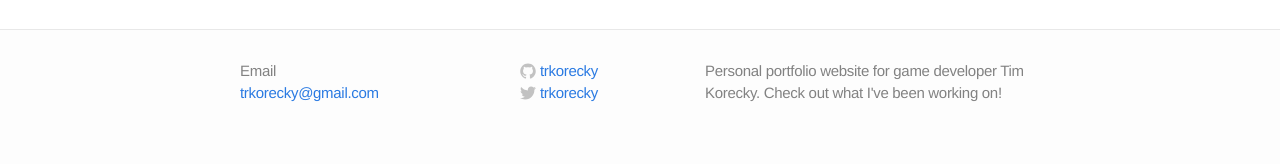
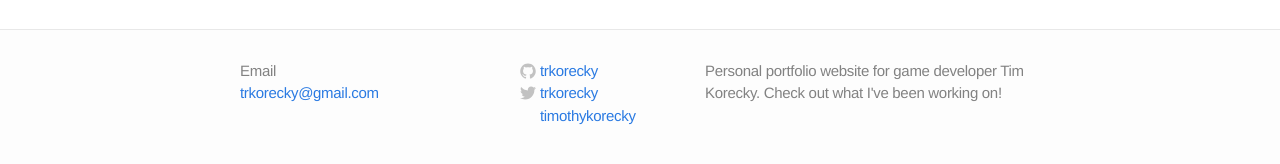
Before and after one commit to trkorecky/trkorecky.github.io, a Jekyll site: the page built from index.html, in a window 1280 px wide. Shown: the part 246-410 px from the top of the page. Built offline with Jekyll 4.4.1, drawn with Linux system fonts in a browser that asks for light colours.

Commit message:
Attempt to update footer with LinkedIn

```diff
--- a/_config.yml
+++ b/_config.yml
@@ -5,6 +5,7 @@
 baseurl: ""
 url: "http://timkorecky.com"
 username: trkorecky
+linkedinname: timothykorecky
 
 # Build settings
 markdown: kramdown
--- a/_includes/footer.html
+++ b/_includes/footer.html
@@ -50,6 +50,17 @@
             <span class="username">{{ site.username }}</span>
           </a>
         </li>
+        <li>
+          <a href="http://www.linkedin.com/in/{{ site.linkedinname }}">
+            <span class="icon linkedin">
+              <svg version="1.1" class="github-icon-svg" xmlns="http://www.w3.org/2000/svg" xmlns:xlink="http://www.w3.org/1999/xlink" x="0px" y="0px"
+                 viewBox="0 0 16 16" enable-background="new 0 0 16 16" xml:space="preserve">
+                <path fill-rule="evenodd" clip-rule="evenodd" fill="#C2C2C2" d="m 268.0881,37.749 11.2324,0 0,18.872 c 0,1.01 0.073,2.019 0.3696,2.741 0.812,2.018 2.6602,4.108 5.7632,4.108 4.0645,0 5.6904,-3.099 5.6904,-7.642 l 0,-18.079 11.2315,0 0,19.377 c 0,10.38 -5.5415,15.21 -12.9316,15.21 -6.0596,0 -8.7198,-3.387 -10.1978,-5.694 l 0.075,0 0,4.901 -11.2324,0 c 0.1474,-3.171 0,-33.794 0,-33.794 z" />
+              </svg>
+            </span>
+            <span class="username">{{ site.linkedinname }}</span>
+          </a>
+        </li>
       </ul>
     </div>
 
```
